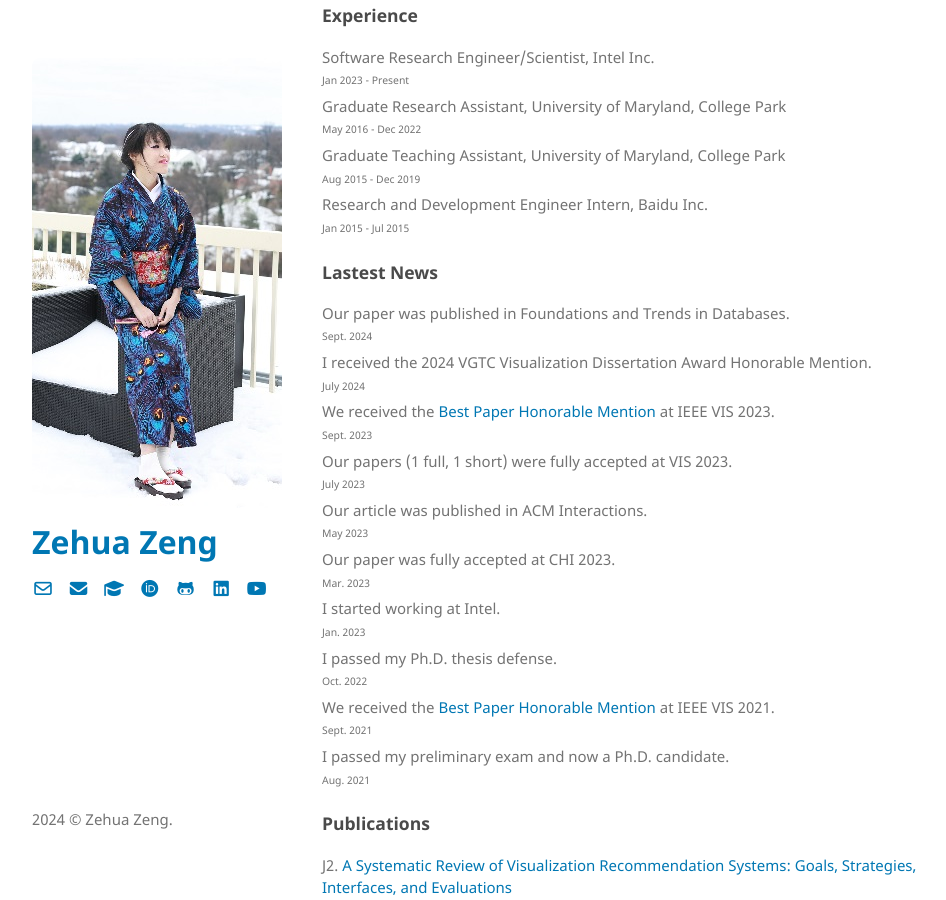
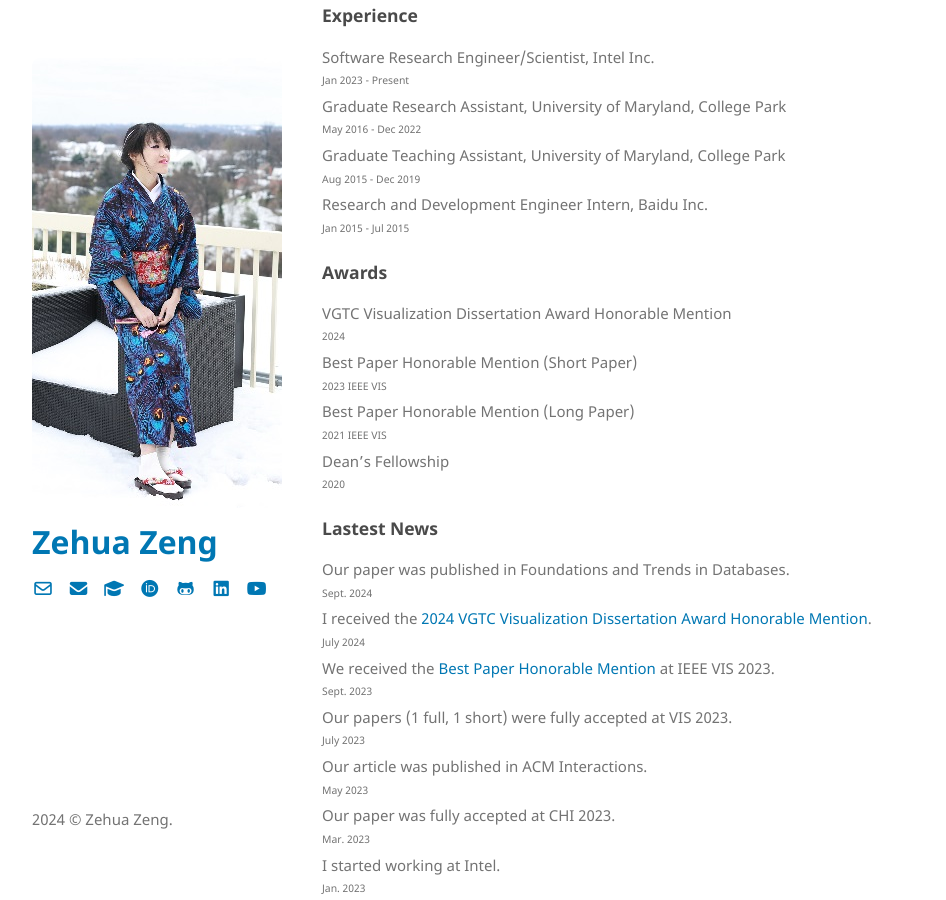
Before and after one commit to Zehua-Zeng/zehua-zeng.github.io, a Jekyll site: the page built from index.md, in a window 1280 px wide and 900 px high, scrolled down 331 px. Shown: the whole window, without its empty margins (158-1104 px from the left). Built offline with Jekyll 4.4.1, drawn with Linux system fonts in a browser that asks for light colours; the repository's description, which GitHub fills in, is left out; our own code applies the rules of GitHub Pages for plain Markdown files.

Commit message:
add awards, and review exp

```diff
--- a/index.md
+++ b/index.md
@@ -21,11 +21,22 @@ Graduate Teaching Assistant, University of Maryland, College Park <br />
 Research and Development Engineer Intern, Baidu Inc. <br/>
 <sub><sup>Jan 2015 - Jul 2015</sup></sub><br/>
 
+### Awards
+
+VGTC Visualization Dissertation Award Honorable Mention <br />
+<sub><sup>2024</sup></sub><br/>
+Best Paper Honorable Mention (Short Paper) <br />
+<sub><sup>2023 IEEE VIS</sup></sub><br/>
+Best Paper Honorable Mention (Long Paper) <br />
+<sub><sup>2021 IEEE VIS</sup></sub><br/>
+Dean's Fellowship <br />
+<sub><sup>2020</sup></sub><br/>
+
 ### Lastest News
 
 Our paper was published in Foundations and Trends in Databases.<br/>
 <sub><sup>Sept. 2024</sup></sub><br/>
-I received the 2024 VGTC Visualization Dissertation Award Honorable Mention.<br/>
+I received the <a href="https://ieeevis.org/year/2024/program/awards/awards.html">2024 VGTC Visualization Dissertation Award Honorable Mention</a>.<br/>
 <sub><sup>July 2024</sup></sub><br/>
 We received the <a href="https://ieeevis.org/year/2023/info/awards/best-paper-awards">Best Paper Honorable Mention</a> at IEEE VIS 2023. <br/>
 <sub><sup>Sept. 2023</sup></sub><br/>
```
Also changed, not shown: other parts of index.md (+1 -0 lines).
